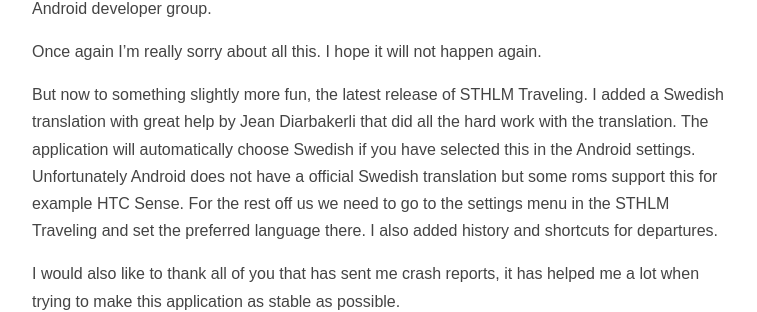
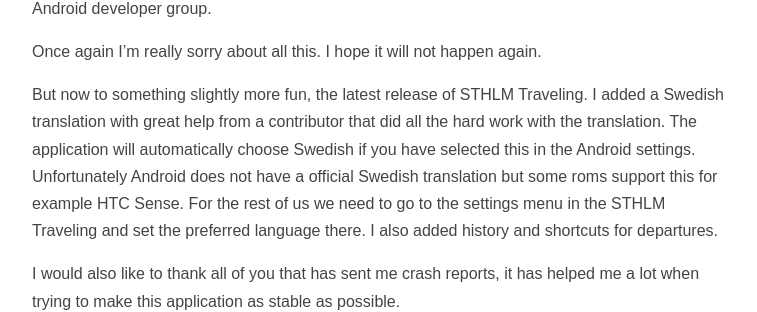
Before and after one commit to johannilsson/johannilsson.github.com, a Jekyll site: the page built from _posts/2010-01-28-force-close-sthlm-traveling.markdown, in a window 1280 px wide. Shown: the part 512-824 px from the top of the page, without its empty margins (8-765 px from the left). Built offline with Jekyll 4.4.1, drawn with Linux system fonts in a browser that asks for light colours; some web fonts are replaced; comment, search, counter and statistics services are not loaded.

Commit message:
Update 2010-01-28-force-close-sthlm-traveling.markdown

```diff
--- a/_posts/2010-01-28-force-close-sthlm-traveling.markdown
+++ b/_posts/2010-01-28-force-close-sthlm-traveling.markdown
@@ -10,7 +10,7 @@
 
 Once again I'm really sorry about all this. I hope it will not happen again.
 
-But now to something slightly more fun, the latest release of STHLM Traveling. I added a Swedish translation with great help by Jean Diarbakerli that did all the hard work with the translation. The application will automatically choose Swedish if you have selected this in the Android settings. Unfortunately Android does not have a official Swedish translation but some roms support this for example HTC Sense. For the rest off us we need to go to the settings menu in the STHLM Traveling and set the preferred language there. I also added history and shortcuts for departures.
+But now to something slightly more fun, the latest release of STHLM Traveling. I added a Swedish translation with great help from a contributor that did all the hard work with the translation. The application will automatically choose Swedish if you have selected this in the Android settings. Unfortunately Android does not have a official Swedish translation but some roms support this for example HTC Sense. For the rest of us we need to go to the settings menu in the STHLM Traveling and set the preferred language there. I also added history and shortcuts for departures.
 
 I would also like to thank all of you that has sent me crash reports, it has helped me a lot when trying to make this application as stable as possible.
 
```
